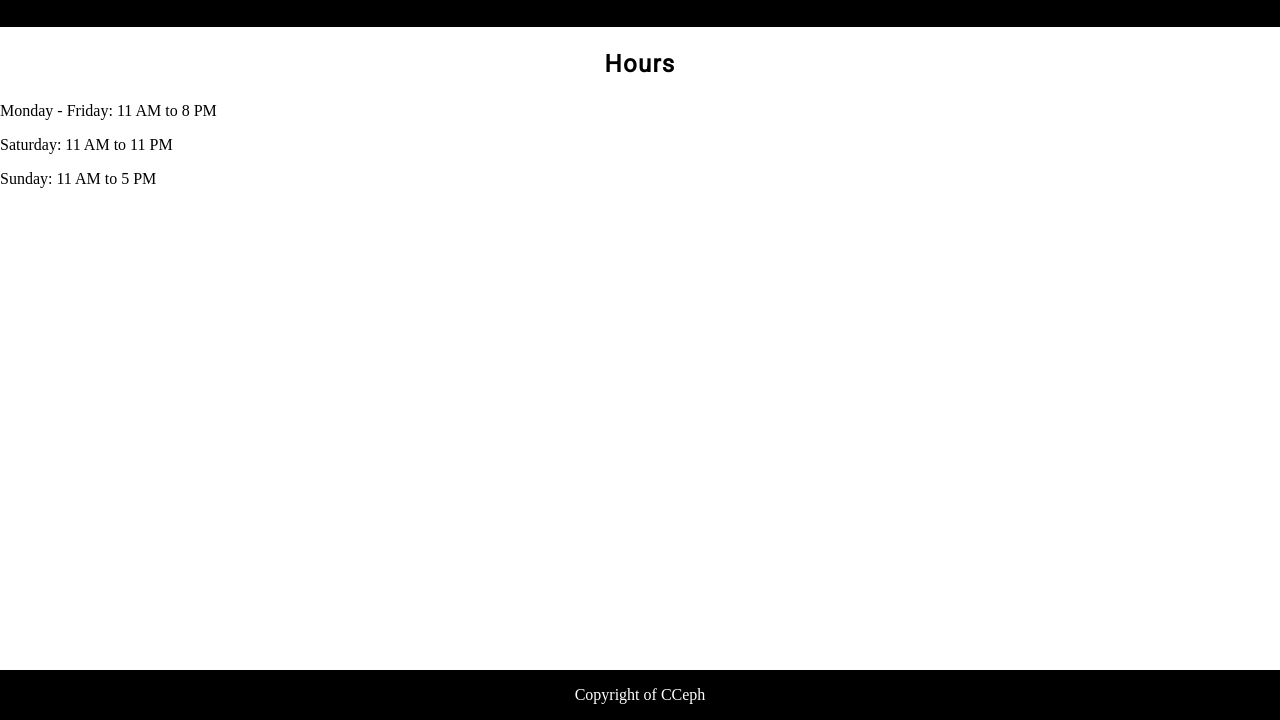
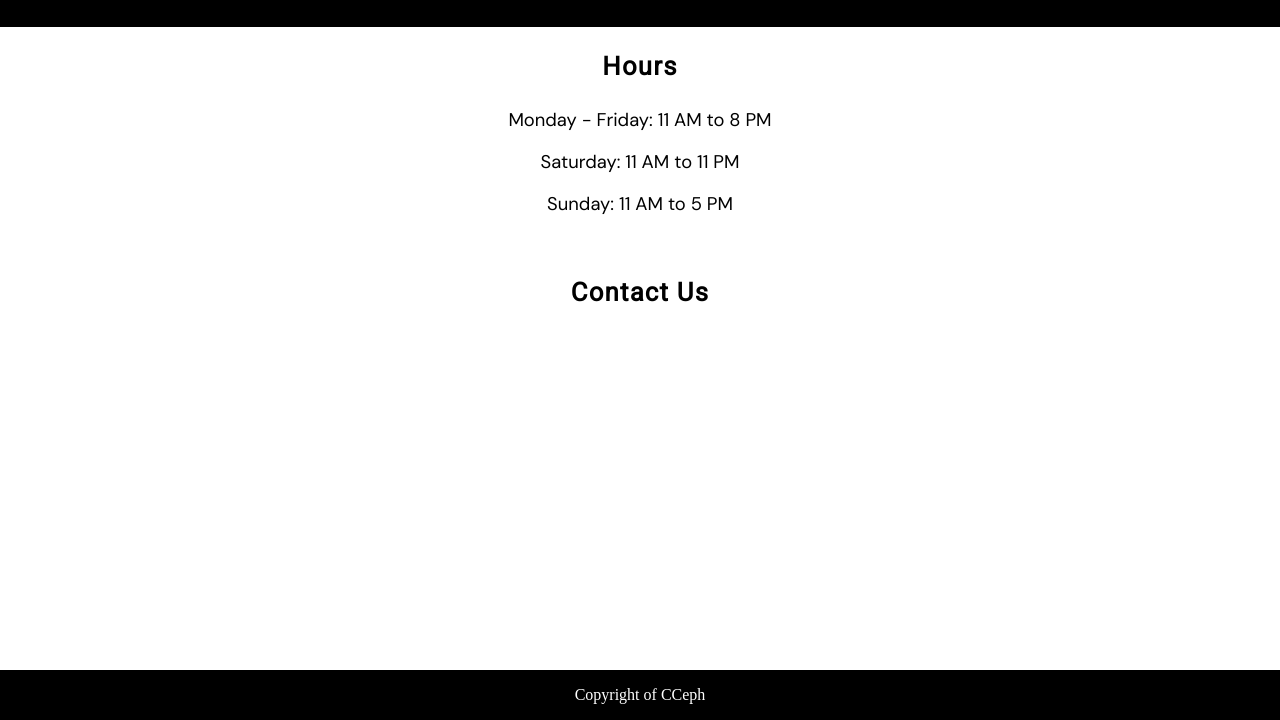
Before and after one commit to CCeph/restaurant-js, a website built with webpack: page dist/index.html in a window 1280 px wide. Shown: the part 80-800 px from the top of the page. Built offline with nearby package versions, Linux system fonts and the light colour scheme.

Commit message:
Center restaurant's hours in contact page

```diff
--- a/src/contact.js
+++ b/src/contact.js
@@ -1,10 +1,12 @@
 import { createHeader, createFooter, content } from "./homepage";
 
 function createHoursText() {
-  const hoursText = document.createElement("p");
+  const hoursText = document.createElement("div");
+  hoursText.classList.add("hours");
 
   // Used to simplify code as many linebreaks are needed.
   const linebreak = document.createElement("br");
+
   const lineOne = document.createElement("p");
   lineOne.textContent = "Monday - Friday: 11 AM to 8 PM";
   hoursText.appendChild(lineOne);
@@ -21,6 +23,13 @@ function createHoursText() {
   return hoursText;
 }
 
+function createContactText() {
+  const contactText = document.createElement("div");
+  contactText.classList.add("contact");
+
+  return contactText;
+}
+
 function createBodyMain() {
   const body = document.createElement("div");
   body.classList.add("main");
@@ -31,6 +40,13 @@ function createBodyMain() {
 
   const hoursText = createHoursText();
   body.appendChild(hoursText);
+
+  const contactUsTitle = document.createElement("h2");
+  contactUsTitle.textContent = "Contact Us";
+  body.appendChild(contactUsTitle);
+
+  const contactUsText = createContactText();
+  body.appendChild(contactUsText);
 
   return body;
 }
--- a/src/style.css
+++ b/src/style.css
@@ -85,6 +85,13 @@ body {
   font-family: "Heebo", system-ui, "Segoe UI", Roboto, Helvetica, Arial,
     sans-serif, "Apple Color Emoji", "Segoe UI Emoji", "Segoe UI Symbol";
   letter-spacing: 0.08rem;
+  font-size: 1.6rem;
+}
+
+.hours p {
+  text-align: center;
+  font-family: "DM Sans";
+  font-size: 1.15rem;
 }
 
 /*End of main styling*/
```
